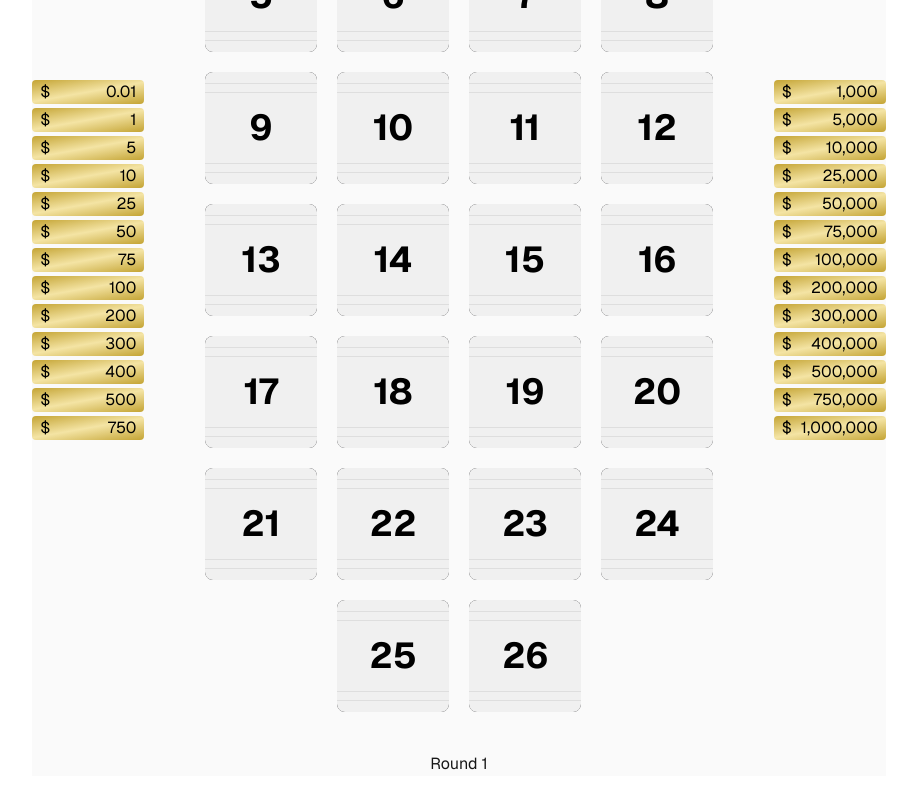
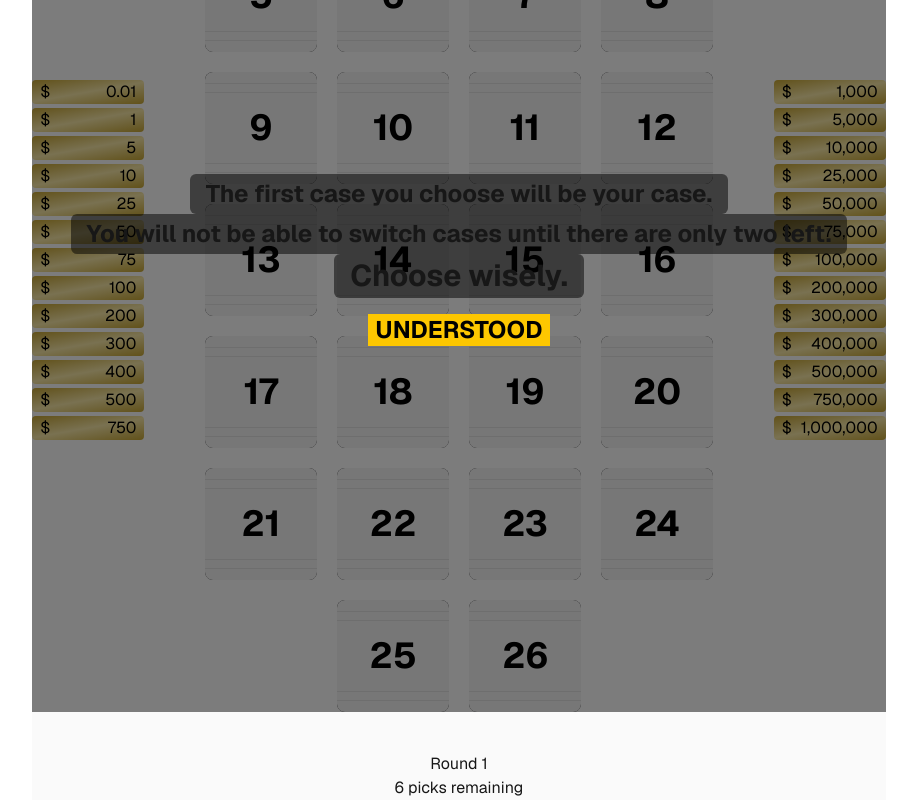
Before and after one commit to zsd7200/dond, a Next.js app: page / in a window 1280 px wide. Shown: the part 192-992 px from the top of the page, without its empty margins (181-1098 px from the left). Before the commit the page ends 968 px from the top, so only its background shows below. Built offline with nearby package versions, Linux system fonts and the light colour scheme.

Commit message:
add choosing your own case and being able to swap at the end

```diff
--- a/components/Case.tsx
+++ b/components/Case.tsx
@@ -7,12 +7,14 @@ import { formatValue } from './util/NumberUtil';
 type CaseProps = {
     number: number,
     value: number,
+    yourCase: number,
 };
 
-export default function Case({ number, value }: CaseProps) {
+export default function Case({ number, value, yourCase }: CaseProps) {
     const [renderBtn, setRenderBtn] = useState<Boolean>(true);
 
     const hideButton = () => {
+        if (yourCase < 0 || number === yourCase) return;
         setRenderBtn(false);
     };
 
@@ -24,8 +26,8 @@ export default function Case({ number, value }: CaseProps) {
             <AnimatePresence>
                 { renderBtn &&
                     <motion.button
-                        className="relative z-10 outer-case-bg text-black text-4xl font-bold
-                        h-full w-full flex items-center justify-center rounded-lg hover:cursor-pointer"
+                        className={`relative z-10 outer-case-bg text-black text-4xl font-bold
+                        h-full w-full flex items-center justify-center rounded-lg hover:cursor-pointer ${number === yourCase ? 'brightness-75' : ''}`}
                         whileHover={{ scale: 1.1 }}
                         exit={{ opacity: 0 }}
                     >
--- a/components/GameBoard.tsx
+++ b/components/GameBoard.tsx
@@ -34,8 +34,12 @@ export default function GameBoard({ caseValues }: GameBoardProps) {
     const [offerActive, setOfferActive] = useState<boolean>(false);
     const [blockPicking, setBlockPicking] = useState<boolean>(false);
     const [round, setRound] = useState<number>(1);
+    const [picksLeft, setPicksLeft] = useState<number>(6);
     const [winState, setWinState] = useState<boolean>(false);
     const [confettiPieces, setConfettiPieces] = useState<number>(200);
+    const [yourCase, setYourCase] = useState<number>(-100);
+    const [chooseMsg, setChooseMsg] = useState<boolean>(true);
+    const [swapMsg, setSwapMsg] = useState<boolean>(false);
     const { width, height } = useWindowSize();
 
     // fisher-yates shuffle
@@ -78,14 +82,38 @@ export default function GameBoard({ caseValues }: GameBoardProps) {
         }
 
         if (casesLeft == 21 || casesLeft == 16 || casesLeft == 12 || casesLeft == 9 || casesLeft == 7 || casesLeft <= 6) {
+            switch (round) {
+                case 1:
+                    setPicksLeft(5);
+                    break;
+                case 2:
+                    setPicksLeft(4);
+                    break;
+                case 3:
+                    setPicksLeft(3);
+                    break;
+                case 4:
+                    setPicksLeft(2);
+                    break;
+                case 5:
+                default:
+                    setPicksLeft(1);
+                    break;
+            }
+
             setRound(round + 1);
-
-            if (casesLeft > 2)
-                calculateBankerOffer();
+            if (casesLeft > 2) {
+                return calculateBankerOffer();
+            }
         }
     }
 
-    const disableScoreboardValue = (val: number) => {
+    const disableScoreboardValue = (val: number, caseNumber: number) => {
+        if (yourCase < 0) {
+            return setYourCase(caseNumber);
+        }
+        if (yourCase == caseNumber) return;
+
         const inLeft: boolean = leftValues.some((obj) => obj.value === val);
 
         const handleScoreboard = (scoreboardValues: Array<ScoreboardValueType>) => {
@@ -97,7 +125,7 @@ export default function GameBoard({ caseValues }: GameBoardProps) {
 
         const tmpScoreboard: Array<ScoreboardValueType> = handleScoreboard((inLeft) ? leftValues : rightValues);
         setCasesLeft(casesLeft - 1);
-        console.log(casesLeft);
+        setPicksLeft(picksLeft - 1);
         advanceRound(val);
         return (inLeft) ? setLeftValues(tmpScoreboard) : setRightValues(tmpScoreboard);
     };
@@ -158,6 +186,11 @@ export default function GameBoard({ caseValues }: GameBoardProps) {
     const noDeal = () => {
         setOfferActive(false);
         setBlockPicking(false);
+
+        if (casesLeft == 2) {
+            setSwapMsg(true);
+            setYourCase(100);
+        }
     }
 
     const deal = () => {
@@ -211,6 +244,54 @@ export default function GameBoard({ caseValues }: GameBoardProps) {
                         </div>
                     }
                     <AnimatePresence>
+                        {chooseMsg &&
+                            <div className="absolute z-30 size-full bg-black/50 flex items-center justify-center">
+                                    <motion.div
+                                        className="absolute z-50 size-full flex flex-col items-center justify-center"
+                                        initial={{ scale: 0 }}
+                                        animate={{ scale: 1 }}
+                                        exit={{ scale: 0 }}
+                                        >
+                                        <span className="font-bold text-2xl bg-black/50 px-4 py-1 rounded-md">The first case you choose will be your case.</span>
+                                        <span className="font-bold text-2xl bg-black/50 px-4 py-1 rounded-md">You will not be able to switch cases until there are only two left.</span>
+                                        <span className="font-bold text-3xl bg-black/50 px-4 py-1 rounded-md">Choose wisely.</span>
+                                        <div className="mt-4 flex gap-x-2 font-bold text-2xl">
+                                            <button
+                                                className="uppercase bg-yellow-400 text-black px-2 hover:cursor-pointer"
+                                                onClick={() => setChooseMsg(false)}>
+                                                    Understood
+                                            </button>
+                                        </div>
+                                    </motion.div>
+                            </div>
+                        }
+                    </AnimatePresence>
+                    <AnimatePresence>
+                        {swapMsg &&
+                            <div className="absolute z-30 size-full bg-black/50 flex items-center justify-center">
+                                    <motion.div
+                                        className="absolute z-50 size-full flex flex-col items-center justify-center"
+                                        initial={{ scale: 0 }}
+                                        animate={{ scale: 1 }}
+                                        exit={{ scale: 0 }}
+                                        >
+                                        <span className="font-bold text-2xl bg-black/50 px-4 py-1 rounded-md">Your case has been unlocked.</span>
+                                        <span className="font-bold text-2xl bg-black/50 px-4 py-1 rounded-md">You must now choose which case to open.</span>
+                                        <span className="font-bold text-2xl bg-black/50 px-4 py-1 rounded-md">The last case you open is your prize.</span>
+                                        <span className="font-bold text-3xl bg-black/50 px-4 py-1 rounded-md">Choose wisely.</span>
+                                        <div className="mt-4 flex gap-x-2 font-bold text-2xl">
+                                            <button
+                                                className="uppercase bg-yellow-400 text-black px-2 hover:cursor-pointer"
+                                                onClick={() => setSwapMsg(false)}>
+                                                    Understood
+                                            </button>
+                                        </div>
+                                    </motion.div>
+                            </div>
+                        }
+                    </AnimatePresence>
+
+                    <AnimatePresence>
                         {offerActive &&
                             <motion.div
                                 className="absolute z-50 size-full flex flex-col items-center justify-center"
@@ -222,11 +303,16 @@ export default function GameBoard({ caseValues }: GameBoardProps) {
                                 <div className="mt-4 flex gap-x-2 font-bold text-2xl">
                                     <button
                                         className="uppercase bg-yellow-400 text-black px-2 hover:cursor-pointer"
-                                        onClick={deal}>Deal</button>
+                                        onClick={deal}
+                                    >
+                                            Deal
+                                    </button>
                                     <button
                                         className="uppercase border-6 border-yellow-400 text-yellow-400 bg-black px-2 hover:cursor-pointer"
                                         onClick={noDeal}
-                                    >No Deal</button>
+                                    >
+                                        No Deal
+                                    </button>
                                 </div>
                             </motion.div>
                         }
@@ -249,8 +335,8 @@ export default function GameBoard({ caseValues }: GameBoardProps) {
                     </ul>
                     <ul className="flex flex-wrap gap-5 justify-center">
                         {values.map((val, i) => (
-                            <li key={'case-' + i} onClick={() => { disableScoreboardValue(val); }}>
-                                <Case number={i + 1} value={val} />
+                            <li key={'case-' + i} onClick={() => { disableScoreboardValue(val, i + 1); }}>
+                                <Case number={i + 1} value={val} yourCase={yourCase} />
                             </li>
                         ))}
                     </ul>
@@ -273,7 +359,10 @@ export default function GameBoard({ caseValues }: GameBoardProps) {
                 <div className="mt-10 flex flex-col items-center">
                     <div className="pointer-events-none">
                         {(round > 0 && !winState) &&
-                            <span>Round {round}</span>
+                            <div className="flex flex-col text-center">
+                                <span>Round {round}</span>
+                                <span>{picksLeft} picks remaining</span>
+                            </div>
                         }
                         {(round == 0 || winState) &&
                             <span>Game Over</span>
```
